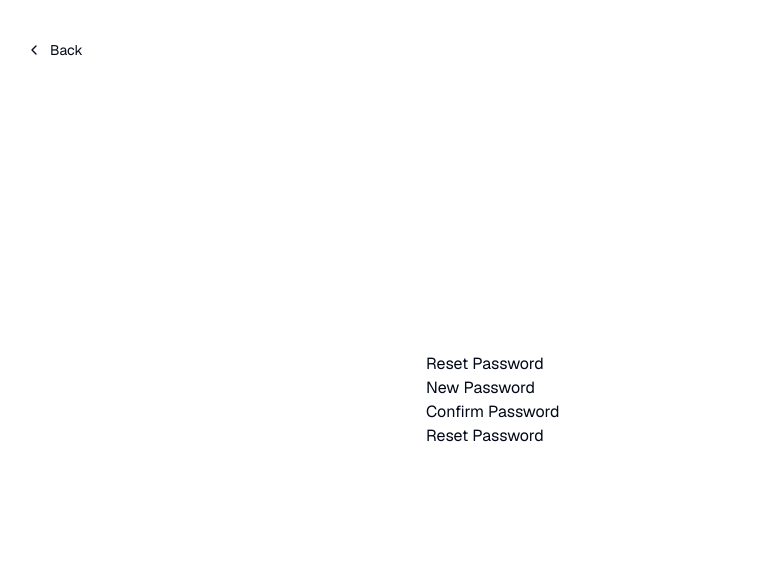
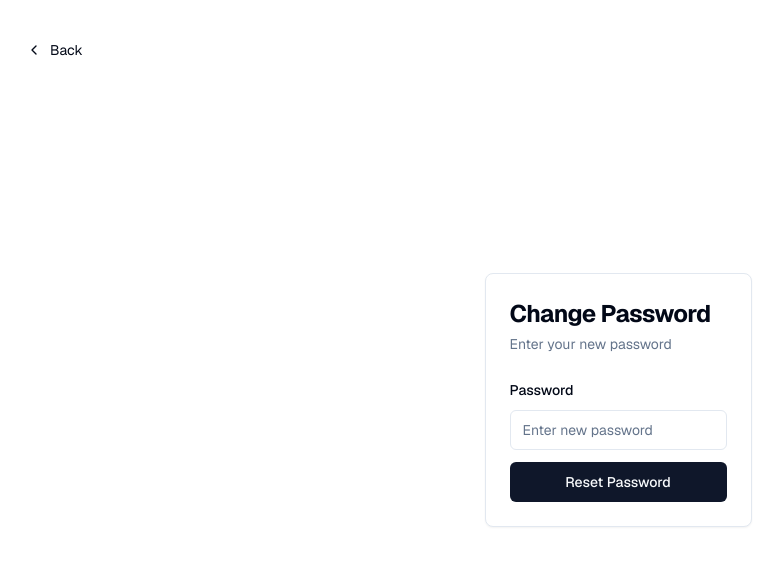
Before and after one commit to iamstarcode/paysage, a Next.js app: page /auth/reset-password in a window 1280 px wide. Shown: the top 566 px of the page, without its empty margins (22-805 px from the left). Built offline with nearby package versions, Linux system fonts and the light colour scheme.

Commit message:
feat: add change password reset page

```diff
--- a/app/auth/forgot-password/page.tsx
+++ b/app/auth/forgot-password/page.tsx
@@ -73,7 +73,7 @@ export default function ForgotPassword() {
       <CardHeader className="space-y-1">
         <CardTitle className="text-2xl font-bold">Forgot Password</CardTitle>
         <CardDescription>
-          Enter your email below to login to your account
+          Enter your email below to send a password reset mail
         </CardDescription>
       </CardHeader>
       <CardContent>
--- a/app/auth/reset-password/page.tsx
+++ b/app/auth/reset-password/page.tsx
@@ -1,75 +1,121 @@
 "use client"
 
 import { useState } from "react"
+import { useRouter } from "next/navigation"
+import { resetSchema } from "@/utils/schema"
+import { createClient } from "@/utils/supabase/client"
+import { zodResolver } from "@hookform/resolvers/zod"
+import { Loader2 } from "lucide-react"
+import { useForm } from "react-hook-form"
+import { z } from "zod"
 
-//import { useRouter } from "next/router"
+import { Button } from "@/components/ui/button"
+import {
+  Card,
+  CardContent,
+  CardDescription,
+  CardHeader,
+  CardTitle,
+} from "@/components/ui/card"
+import {
+  Form,
+  FormControl,
+  FormField,
+  FormItem,
+  FormLabel,
+  FormMessage,
+} from "@/components/ui/form"
+import { Input } from "@/components/ui/input"
 
 ///import { supabase } from "../utils/initSupabase"
 
-export default function ResetPassword() {
-  const [password, setPassword] = useState("")
-  const [confirmPassword, setConfirmPassword] = useState("")
+export default function ResetPassword({
+  searchParams,
+}: {
+  searchParams: { code: string; message: string; error: string }
+}) {
   const [loading, setLoading] = useState(false)
   const [error, setError] = useState(null)
-  //const router = useRouter()
+  const router = useRouter()
+
+  const supabase = createClient()
+
+  const [success, setSuccess] = useState(false)
   //const { access_token: accessToken } = router.query
 
+  const form = useForm<z.infer<typeof resetSchema>>({
+    resolver: zodResolver(resetSchema),
+    mode: "onBlur",
+    defaultValues: {
+      password: "",
+    },
+  })
   const handleResetPassword = async (event: any) => {
     event.preventDefault()
-    /*
 
-    if (password !== confirmPassword) {
-      setError("Passwords do not match")
-      return
-    }
-
-    setLoading(true)
+    //setLoading(true)
+    console.log(searchParams.code)
 
     try {
-      const { error } = await supabase.auth.api.updateUser(accessToken, {
-        password,
+      //await supabase.auth.exchangeCodeForSession(searchParams.code)
+      const { error } = await supabase.auth.updateUser({
+        password: form.getValues("password"),
       })
 
       if (error) {
         throw error
       }
 
-      router.push("/login")
+      router.replace(`${window.location.origin}/dashboard`)
+      // router.push("/login")
     } catch (error) {
       console.error("Error resetting password:", error)
-      setError(error.error_description || error.message)
+      //setError(error.error_description || error.message)
     } finally {
       setLoading(false)
-    } */
+    }
   }
 
   return (
-    <div>
-      <h1>Reset Password</h1>
-      <form onSubmit={handleResetPassword}>
-        <label>
-          New Password
-          <input
-            type="password"
-            value={password}
-            onChange={(event) => setPassword(event.target.value)}
-            required
-          />
-        </label>
-        <label>
-          Confirm Password
-          <input
-            type="password"
-            value={confirmPassword}
-            onChange={(event) => setConfirmPassword(event.target.value)}
-            required
-          />
-        </label>
-        <button type="submit" disabled={loading}>
-          Reset Password
-        </button>
-        {error && <p>{error}</p>}
-      </form>
-    </div>
+    <Card className="mx-auto max-w-md">
+      <CardHeader className="space-y-1">
+        <CardTitle className="text-2xl font-bold">Change Password</CardTitle>
+        <CardDescription>Enter your new password</CardDescription>
+      </CardHeader>
+      <CardContent>
+        {success ? (
+          <p>Password changed succesfully redirecting now.</p>
+        ) : (
+          <Form {...form}>
+            <form onSubmit={handleResetPassword} className="space-y-3">
+              <FormField
+                control={form.control}
+                name="password"
+                render={({ field }) => (
+                  <FormItem>
+                    <FormLabel>Password</FormLabel>
+                    <FormControl>
+                      <Input
+                        type="text"
+                        placeholder="Enter new password"
+                        {...field}
+                      />
+                    </FormControl>
+                    <FormMessage className="text-xs" />
+                  </FormItem>
+                )}
+              />
+
+              <Button disabled={loading} type="submit" className="w-full">
+                {loading ? (
+                  <Loader2 className="mr-2 h-4 w-4 animate-spin" />
+                ) : null}
+                Reset Password
+              </Button>
+            </form>
+          </Form>
+        )}
+      </CardContent>
+    </Card>
   )
 }
--- a/utils/schema.ts
+++ b/utils/schema.ts
@@ -11,7 +11,7 @@ export const registerSchema = z.object({
     message: "Password should contain at least 6 character",
   }),
 })
-
+export const resetSchema = registerSchema.omit({ email: true })
 export const forgotSchema = registerSchema.omit({ password: true })
 
 export const TransferSchema = z.object({
```
Also changed, not shown: 2 other files (tests, documents, lock files or other folders).
